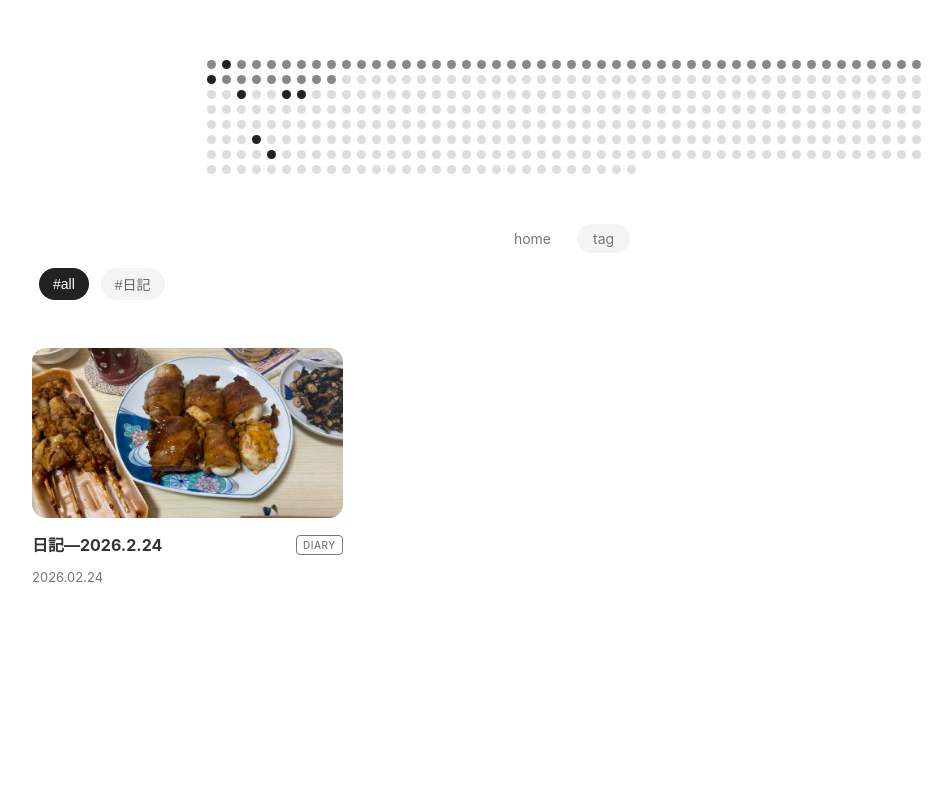
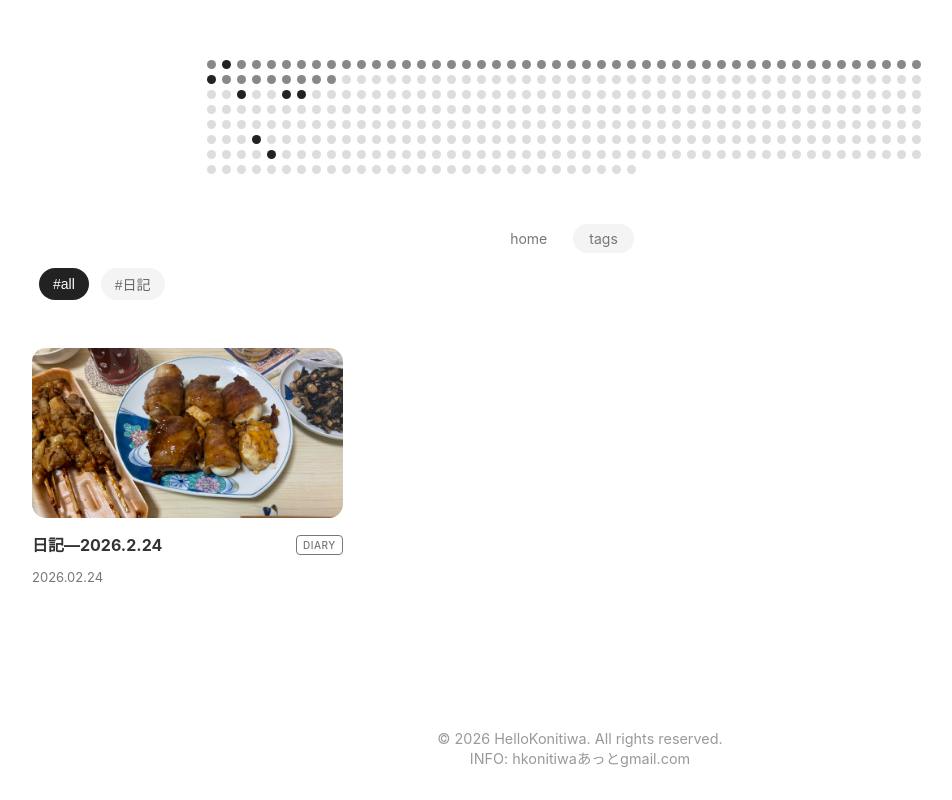
Before and after one commit to HelloKonitiwa/HelloKonitiwa.github.io, a plain HTML site: page tags.html in a window 1280 px wide. Shown: the whole page, without its empty margins (76-1028 px from the left). Drawn offline with nearby package versions, Linux system fonts and the light colour scheme.

Commit message:
フッター追加

```diff
--- a/style.css
+++ b/style.css
@@ -528,6 +528,21 @@ pre code {
   font-size: 13px;
 }
 
+/*=========================
+footer
+=========================*/
+
+footer {
+  text-align: center;
+  padding: 2rem 1rem;
+  font-size: 0.9rem;
+  color: #999;
+  position: fixed;
+  /*以下3行footerを下部に固定*/
+  bottom: 0;
+  width: 100%;
+}
+
 /* =========================
    Responsive - Mobile
 ========================= */
--- a/tags.html
+++ b/tags.html
@@ -25,7 +25,7 @@
 
 <div class="switch">
   <a href="index.html">home</a>
-  <a href="tags.html" class="active">tag</a>
+  <a href="tags.html" class="active">tags</a>
 </div>
 
 <!-- タグ一覧 -->
@@ -43,6 +43,10 @@
   <button id="loadMoreBtn" class="load-more-btn">もっと見る</button>
 </div>
 
+<footer>
+  &copy; 2026 HelloKonitiwa. All rights reserved.<br>
+  INFO: hkonitiwaあっとgmail.com
+</footer>
 <script src="script.js"></script>
 <script src="tags.js"></script>
 </body>
```
Also changed, not shown: index.html (+4 -0 lines).
